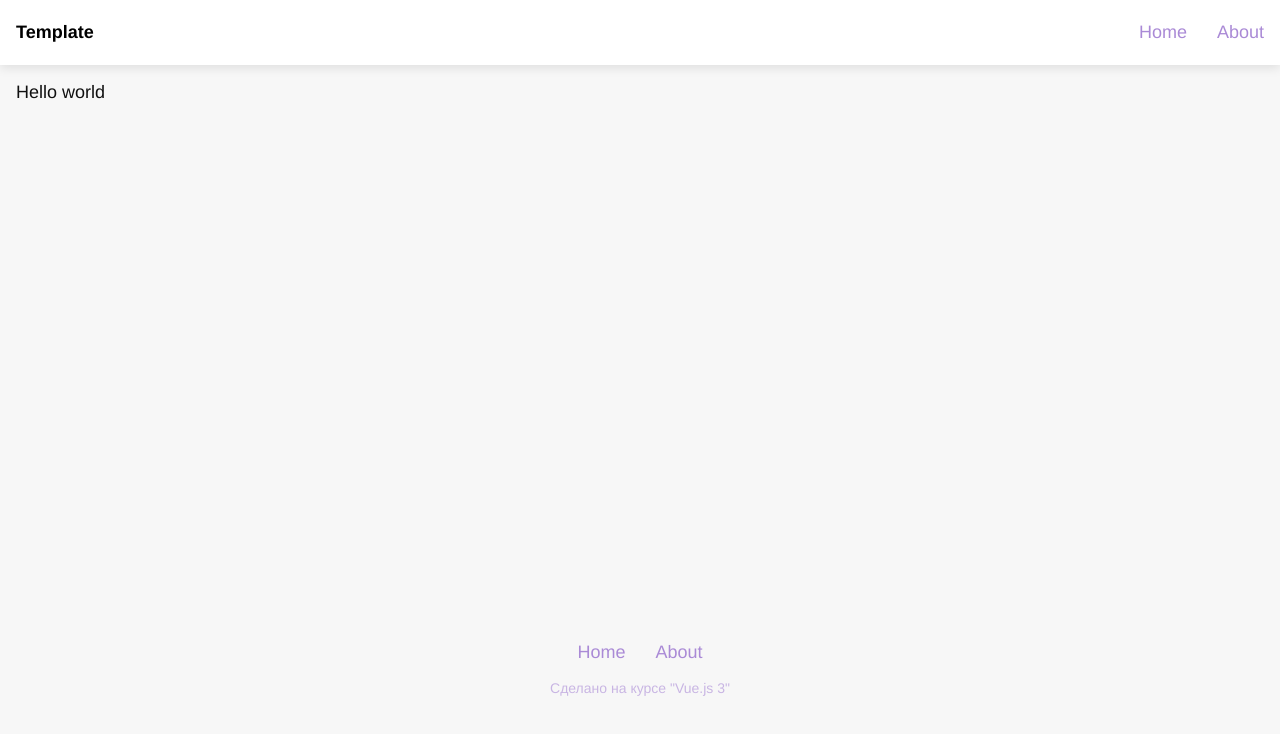
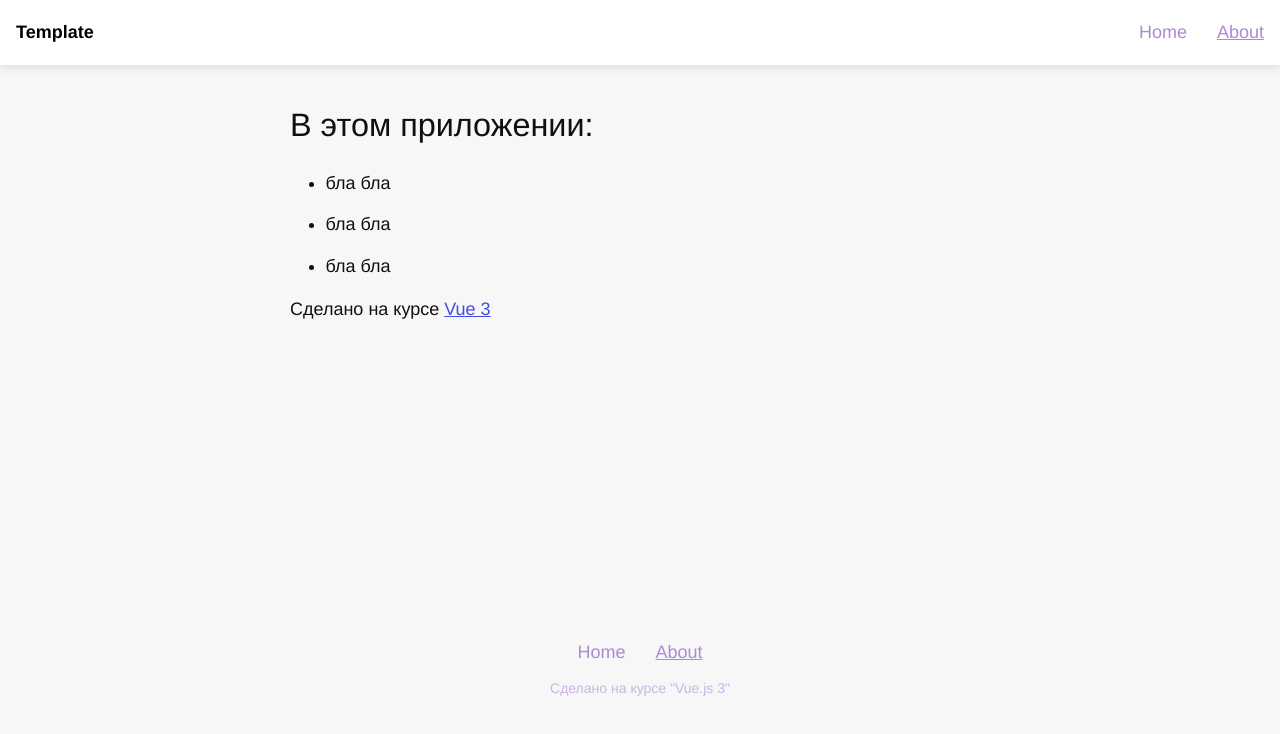
Before and after one commit to DariaZherebtsova/vue3-clash-of-clans, a Vue app: page /#/about in a window 1280 px wide. Shown: the top 734 px of the page. Built offline with nearby package versions, Linux system fonts and the light colour scheme.

Commit message:
added router and pages

```diff
--- a/package.json
+++ b/package.json
@@ -7,7 +7,8 @@
   },
   "dependencies": {
     "core-js": "^3.6.5",
-    "vue": "^3.0.0"
+    "vue": "^3.0.0",
+    "vue-router": "^4.0.3"
   },
   "devDependencies": {
     "@vue/cli-plugin-babel": "~4.5.0",
--- a/public/index.html
+++ b/public/index.html
@@ -5,6 +5,7 @@
     <meta http-equiv="X-UA-Compatible" content="IE=edge">
     <meta name="viewport" content="width=device-width,initial-scale=1.0">
     <link rel="icon" href="<%= BASE_URL %>favicon.ico">
+
     <title><%= htmlWebpackPlugin.options.title %></title>
   </head>
   <body>
--- a/src/App.vue
+++ b/src/App.vue
@@ -3,7 +3,7 @@
     <Header />
     <div class="wrapper-content">
       <div class="container">
-        <h1>Hello world</h1>
+        <router-view />
       </div>
     </div>
     <Footer />
--- a/src/assets/scss/common/link.scss
+++ b/src/assets/scss/common/link.scss
@@ -1,8 +1,8 @@
 .link {
   cursor: pointer;
-  border-bottom: 1px solid $purple-color-100;
   color: $purple-color;
   &:hover {
+    text-decoration: underline;
     border-bottom: none;
   }
   &.isWhite {
@@ -17,4 +17,10 @@
     border-bottom: 1px solid $success-color;
     color: $success-color;
   }
+  // active link
+  &.isActive,
+  &.router-link-active,
+  &.router-link-exact-active {
+    text-decoration: underline;
+  }
 }
--- a/src/assets/scss/common/navbar.scss
+++ b/src/assets/scss/common/navbar.scss
@@ -42,7 +42,6 @@
   &.isActive,
   &.router-link-active,
   &.router-link-exact-active {
-    color: $purple-color;
-    border-bottom: 1px solid $purple-color-100;
+    text-decoration: underline;
   }
 }
--- a/src/assets/scss/common/title.scss
+++ b/src/assets/scss/common/title.scss
@@ -1,6 +1,6 @@
 .title {
-  margin-bottom: 20px;
+  margin-bottom: rem(20);
   color: #333333;
-  font-size: 30px;
+  font-size: rem(30);
   font-weight: 700;
 }
--- a/src/components/Footer.vue
+++ b/src/components/Footer.vue
@@ -3,7 +3,7 @@
     <div class="container">
       <ul class="navbar-list">
         <li class="navbar-item" v-for="link in links" :key="link.alias">
-          <a class="navbar-link" :href="link.url">{{ link.title }}</a>
+          <router-link class="navbar-link" :to="link.url">{{ link.title }}</router-link>
         </li>
       </ul>
 
--- a/src/components/Header.vue
+++ b/src/components/Header.vue
@@ -3,10 +3,10 @@
     <div class="navbar">
       <div class="container">
         <div class="navbar-content">
-          <a class="navbar-logo" href="/">{{ title }}</a>
+          <router-link class="navbar-logo" to="/">{{ title }}</router-link>
           <ul class="navbar-list">
             <li class="navbar-item" v-for="link in links" :key="link.alias">
-              <a class="navbar-link" :href="link.url">{{ link.title }}</a>
+              <router-link class="navbar-link" :to="link.url">{{ link.title }}</router-link>
             </li>
           </ul>
         </div>
--- a/src/main.js
+++ b/src/main.js
@@ -1,8 +1,12 @@
 import {createApp} from "vue";
+import routes from "./routes";
+
 import App from "./App.vue";
 
 import "./assets/scss/main.scss";
 
 const app = createApp(App);
 
+app.use(routes);
+
 app.mount("#app");
--- /dev/null
+++ b/src/pages/about.vue
@@ -0,0 +1,13 @@
+<template>
+  <div class="md-body">
+    <div class="view-sm isCenter">
+      <h1>В этом приложении:</h1>
+      <ul>
+        <li>бла бла</li>
+        <li>бла бла</li>
+        <li>бла бла</li>
+      </ul>
+      <p>Сделано на курсе <a href="#">Vue 3</a></p>
+    </div>
+  </div>
+</template>
--- /dev/null
+++ b/src/pages/home.vue
@@ -0,0 +1,6 @@
+<template>
+  <div class="md-body">
+    <h1>hello home</h1>
+    <p>Edit me</p>
+  </div>
+</template>
--- /dev/null
+++ b/src/routes.js
@@ -0,0 +1,23 @@
+import {createRouter, createWebHashHistory, createWebHistory} from "vue-router";
+
+import Home from "./pages/home.vue";
+import About from "./pages/about.vue";
+
+// const routerHistory = createWebHistory();
+const routerHistory = createWebHashHistory();
+
+const router = createRouter({
+  history: routerHistory,
+  routes: [
+    {
+      path: "/",
+      component: Home,
+    },
+    {
+      path: "/about",
+      component: About,
+    },
+  ],
+});
+
+export default router;
```
Also changed, not shown: 1 other file (tests, documents, lock files or other folders).
